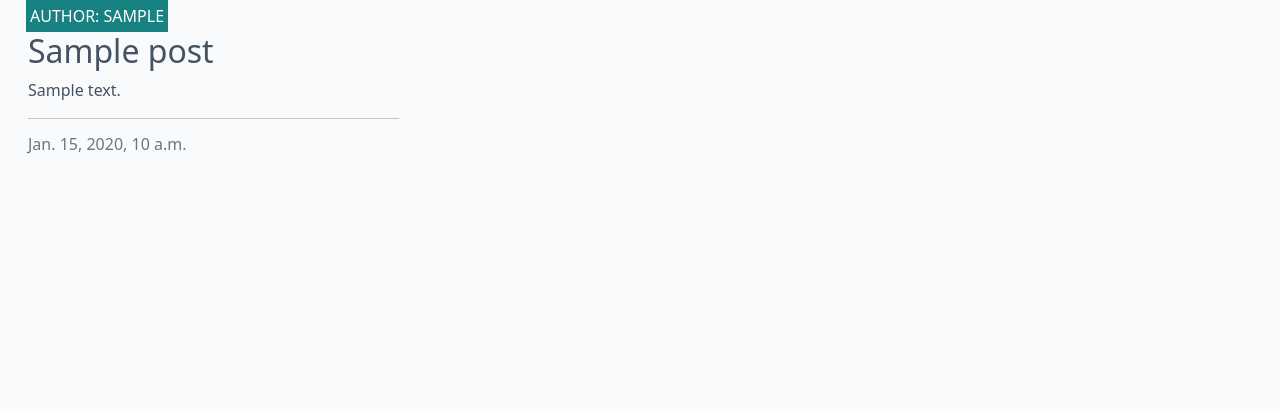
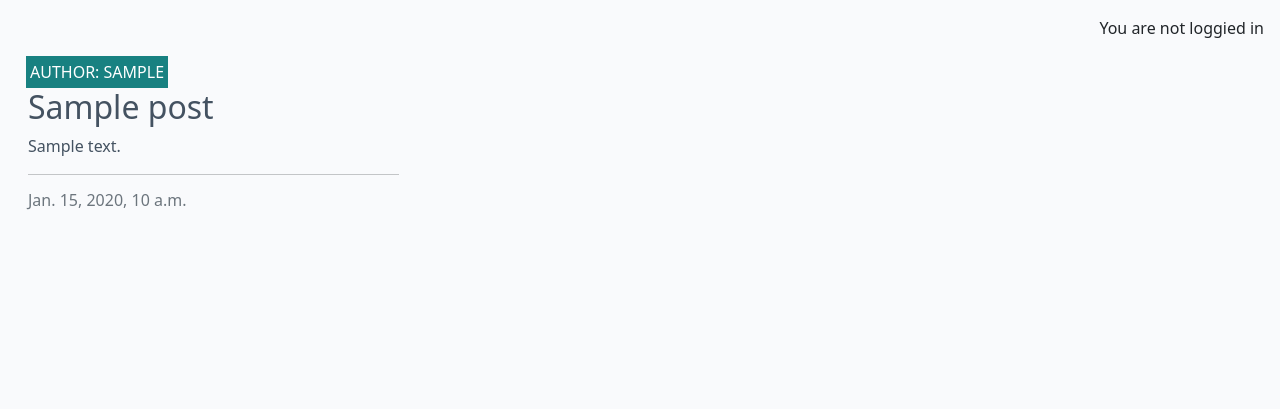
Before and after one commit to OscarBackman92/DjangoNy, a Django app: page / in a window 1280 px wide. Shown: the part 60-469 px from the top of the page. Run offline with Django 4.2, Linux system fonts and the light colour scheme; tables that the repository leaves empty hold one stand-in row (values such as "Sample post").

Commit message:
add login message to user

```diff
--- a/templates/base.html
+++ b/templates/base.html
@@ -76,9 +76,14 @@
     </nav>
 
     <main class="flex-shrink-0 main-bg">
+        <!-- Content Goes here -->
+        {% if user.is_authenticated %}
+        <p class="text-end m-3">You are logged in as {{ user }}</p>
+        {% else %}
+        <p class="text-end m-3">You are not loggied in</p>
+        {% endif %}
+        {% block content %}
 
-        {% block content %}
-        <!-- Content Goes here -->
         {% endblock content %}
 
     </main>
```
